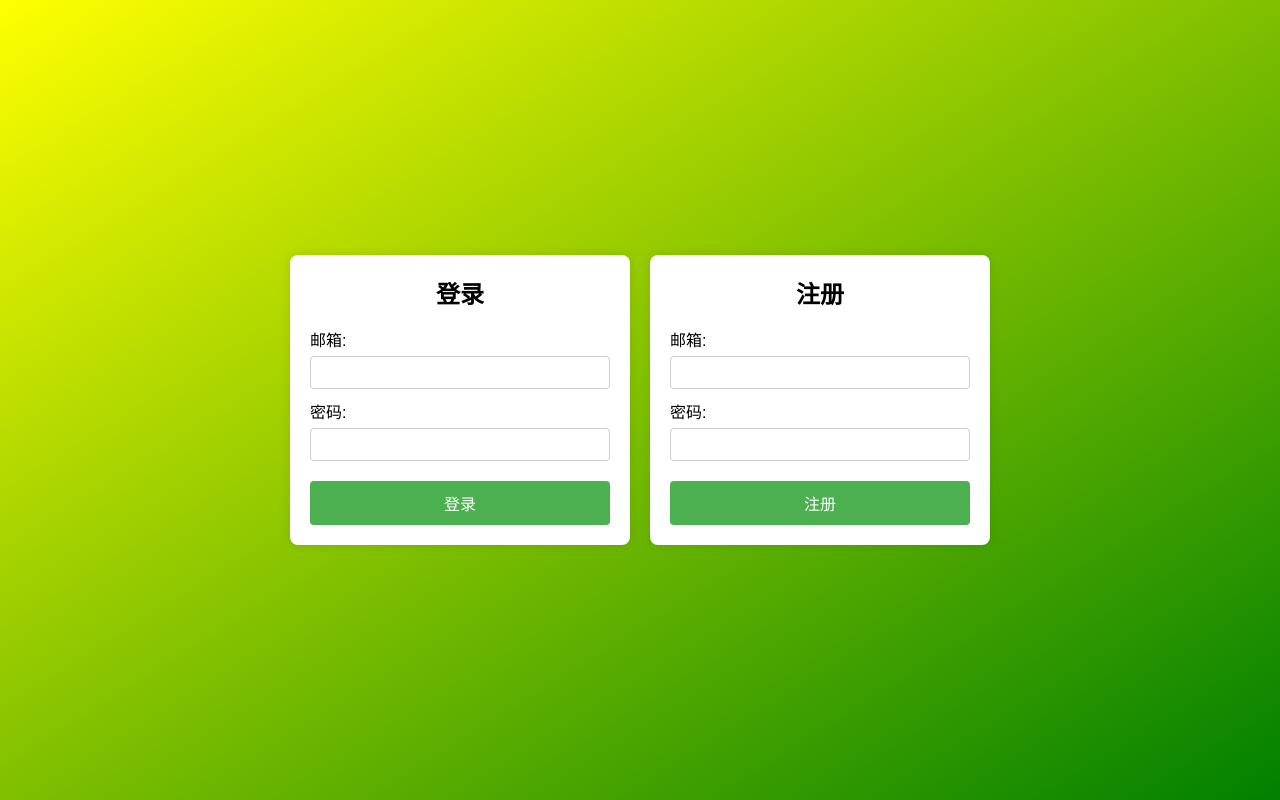
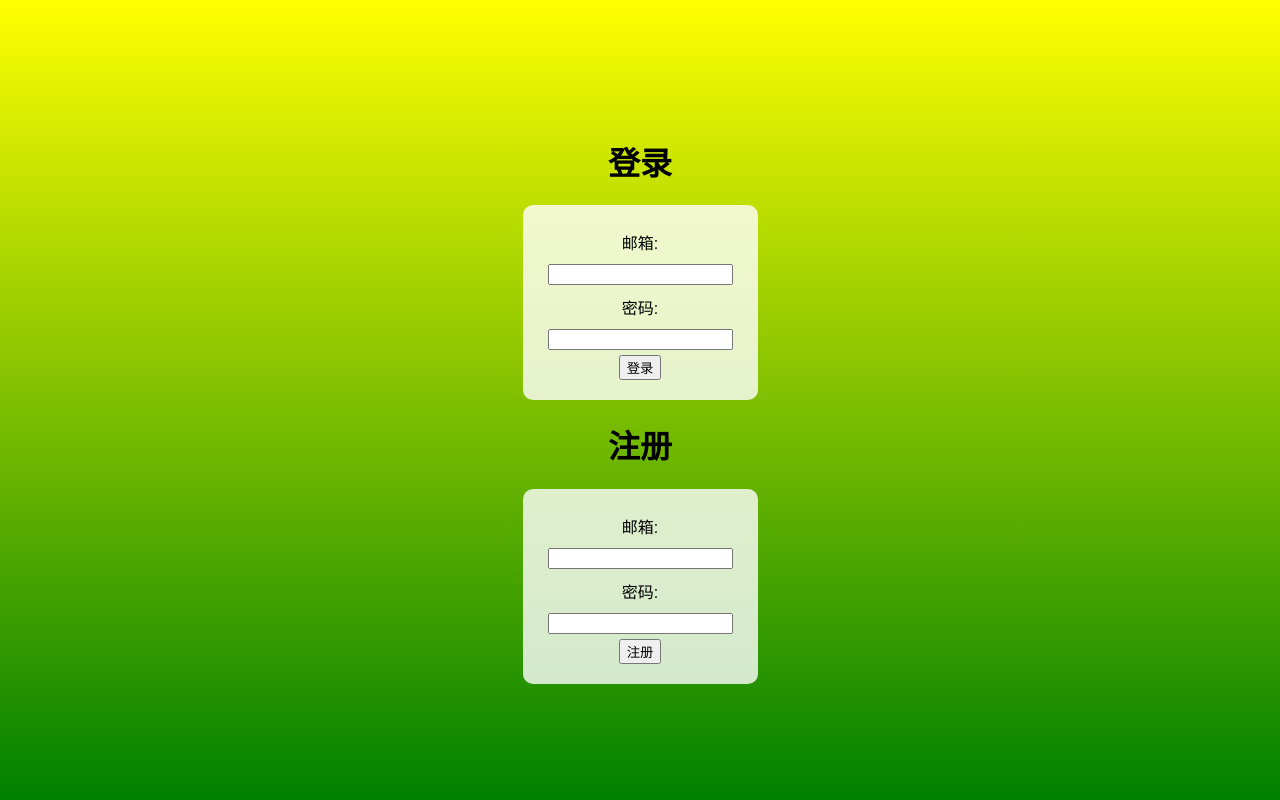
Before and after one commit to yonghenstar/yh_star.github.io, a PHP site: page /denlu/denlu.html in a window 1280 px wide. Run offline with PHP 8.4, Linux system fonts and the light colour scheme.

Commit message:
Update styles.css

```diff
--- a/denlu/styles.css
+++ b/denlu/styles.css
@@ -1,67 +1,34 @@
-/* 应用渐变背景 */
 body {
-    background: linear-gradient(to bottom right, yellow, green);
+    font-family: Arial, sans-serif;
+    background: linear-gradient(to bottom, yellow, green); /* 背景颜色从黄色渐变到绿色 */
     display: flex;
     justify-content: center;
     align-items: center;
     height: 100vh;
     margin: 0;
-    font-family: Arial, sans-serif;
 }
 
-/* 容器用于存放表单 */
-.container {
-    display: flex;
-    flex-direction: row;
-    gap: 20px;
-}
-
-/* 表单容器样式 */
-.form-container {
-    background-color: white;
-    padding: 20px;
-    border-radius: 8px;
-    box-shadow: 0 0 10px rgba(0, 0, 0, 0.1);
-    width: 300px;
-}
-
-/* 表单标题 */
-.form-container h1 {
-    margin-top: 0;
-    font-size: 24px;
+h1, h2 {
     text-align: center;
 }
 
-/* 表单标签样式 */
-.form-container label {
-    display: block;
-    margin-top: 10px;
+form {
+    display: flex;
+    flex-direction: column;
+    align-items: center;
+    background: rgba(255, 255, 255, 0.8); /* 表单背景半透明 */
+    padding: 20px;
+    border-radius: 10px;
 }
 
-/* 表单输入框样式 */
-.form-container input {
-    width: 100%;
-    padding: 8px;
-    margin-top: 5px;
-    border: 1px solid #ccc;
-    border-radius: 4px;
-    box-sizing: border-box;
+form label, form input {
+    margin: 5px;
 }
 
-/* 表单按钮样式 */
-.form-container button {
-    width: 100%;
-    padding: 10px;
-    margin-top: 20px;
-    background-color: #4CAF50;
-    color: white;
-    border: none;
-    border-radius: 4px;
-    cursor: pointer;
-    font-size: 16px;
+nav {
+    text-align: center;
 }
 
-/* 按钮悬停效果 */
-.form-container button:hover {
-    background-color: #45a049;
+nav a {
+    margin: 10px;
 }
```
